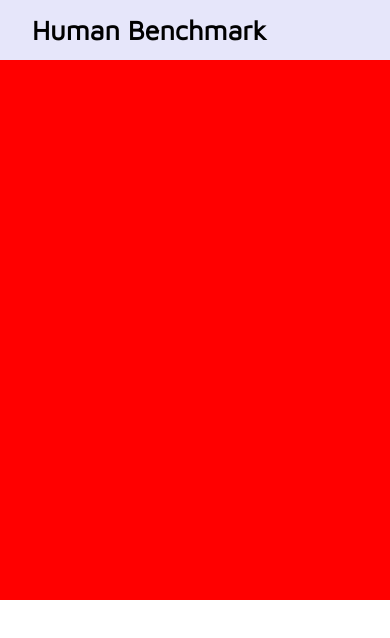
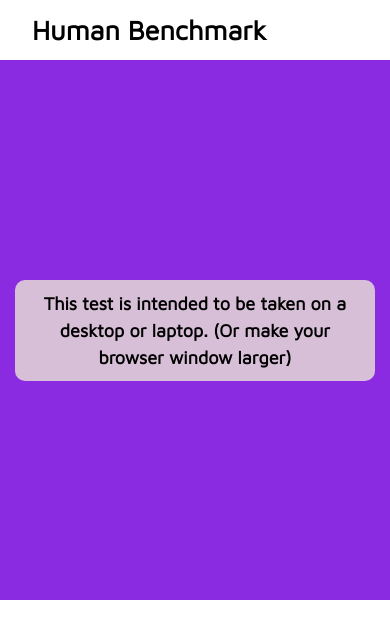
Before and after one commit to miastorga/aim-trainer, a React (Vite) app: page / in a window 390 px wide. Shown: the top 638 px of the page. Built offline with nearby package versions, Linux system fonts and the light colour scheme.

Commit message:
mensaje dispositivos mobiles

```diff
--- a/index.html
+++ b/index.html
@@ -3,10 +3,12 @@
 
   <head>
     <meta charset="UTF-8" />
-    <link rel="icon" type="image/svg+xml" href="/vite.svg" />
+    <link rel="icon" type="image/svg+xml" href="/src/assets/target.svg" />
     <link rel="preconnect" href="https://fonts.gstatic.com" crossorigin>
     <link href="https://fonts.googleapis.com/css2?family=Maven+Pro&display=swap" rel="stylesheet">
     <meta name="viewport" content="width=device-width, initial-scale=1.0" />
+    <meta name="description"
+      content="Aim Trainer: Una aplicación web para mejorar tu precisión y velocidad de puntería en juegos">
     <title>Vite + React</title>
   </head>
 
--- a/src/App.css
+++ b/src/App.css
@@ -24,8 +24,37 @@
   color: var(--lavanda);
 }
 
+.scale-up-center {
+  -webkit-animation: scale-up-center 0.1s cubic-bezier(0.390, 0.575, 0.565, 1.000) both;
+  animation: scale-up-center 0.1s cubic-bezier(0.390, 0.575, 0.565, 1.000) both;
+}
+
+@-webkit-keyframes scale-up-center {
+  0% {
+    -webkit-transform: scale(0.5);
+    transform: scale(0.5);
+  }
+
+  100% {
+    -webkit-transform: scale(1);
+    transform: scale(1);
+  }
+}
+
+@keyframes scale-up-center {
+  0% {
+    -webkit-transform: scale(0.5);
+    transform: scale(0.5);
+  }
+
+  100% {
+    -webkit-transform: scale(1);
+    transform: scale(1);
+  }
+}
+
 nav {
-  background-color: var(--lavanda);
+  background-color: white;
   height: 60px;
   width: 100%;
   font-size: 18px;
@@ -45,20 +74,7 @@
   display: grid;
 }
 
-@media (max-width: 700px) {
-  main {
-    background-color: red;
-  }
 
-  .main-content {
-    visibility: hidden;
-  }
-
-  .show-on-mobile {
-    display: grid;
-    /* background-color: red; */
-  }
-}
 
 .show-on-mobile {
   display: none;
@@ -145,3 +161,33 @@
   border-radius: 50%;
   margin: 1rem 1rem;
 }
+
+@media (max-width: 700px) {
+  main {
+    display: flex;
+    flex-direction: row;
+    align-items: center;
+  }
+
+  .main-content {
+    visibility: hidden;
+    width: 0;
+  }
+
+  .show-on-mobile {
+    display: block;
+    background-color: var(--morado-claro);
+    border-radius: 10px;
+    padding: 10px;
+    margin-right: auto;
+    margin: 0 15px;
+    text-align: center;
+    z-index: 10;
+  }
+
+  .show-on-mobile h1 {
+    color: black;
+    font-size: 18px;
+    line-height: 1.5;
+  }
+}
--- a/src/App.jsx
+++ b/src/App.jsx
@@ -27,8 +27,6 @@
       const sum = clickTimes.reduce((a, b) => a + b, 0)
       const average = sum / clickTimes.length
       setAverageTime(average.toFixed(2))
-    } else {
-      setAverageTime(0)
     }
   }, [clickTimes])
 
--- a/src/components/Diana.jsx
+++ b/src/components/Diana.jsx
@@ -1,7 +1,7 @@
 /* eslint-disable react/prop-types */
 import target from '../assets/target.svg'
 import '../App.css'
-export const Diana = ({ handleDianaClick, buttonPosition, handleAverageClick }) => {
+export const Diana = ({ handleDianaClick, buttonPosition, handleAverageClick, }) => {
 
   return (
     <img src={target} alt="diana" className='diana-svg' style={{
```
